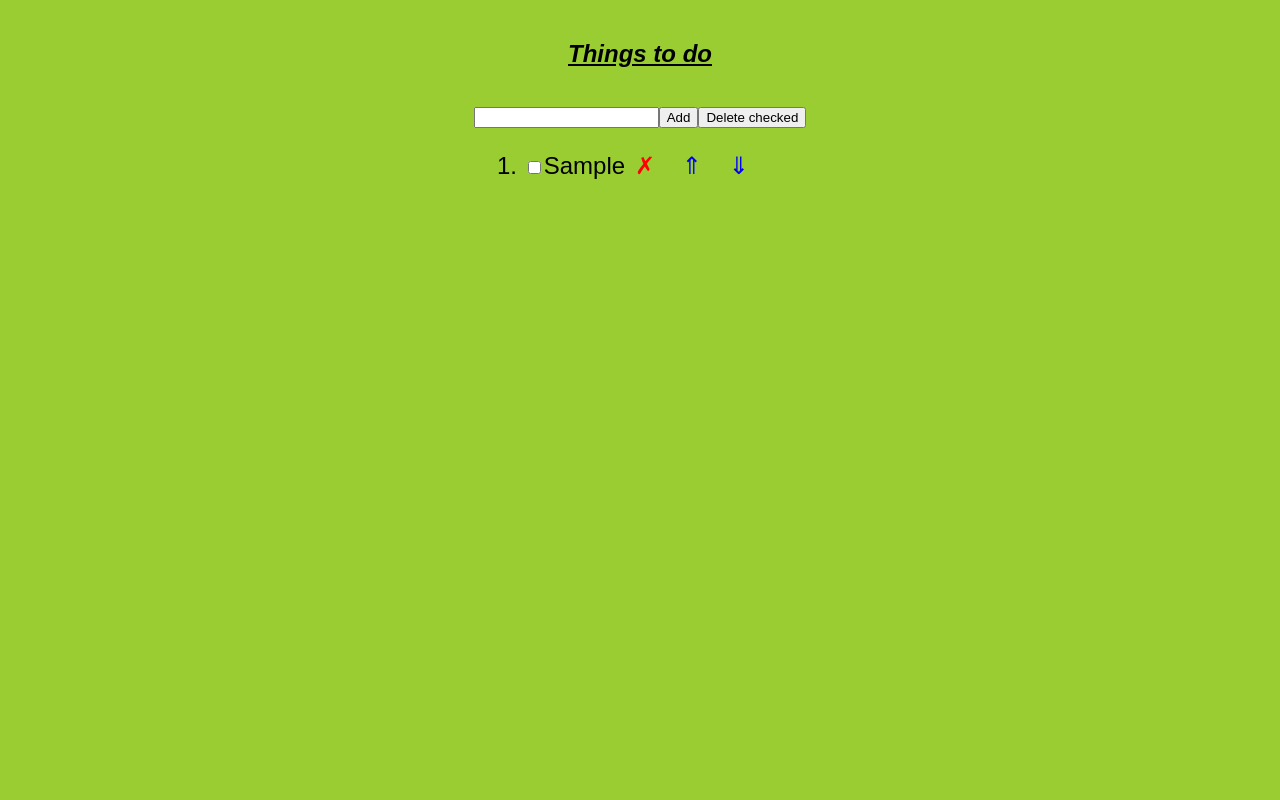
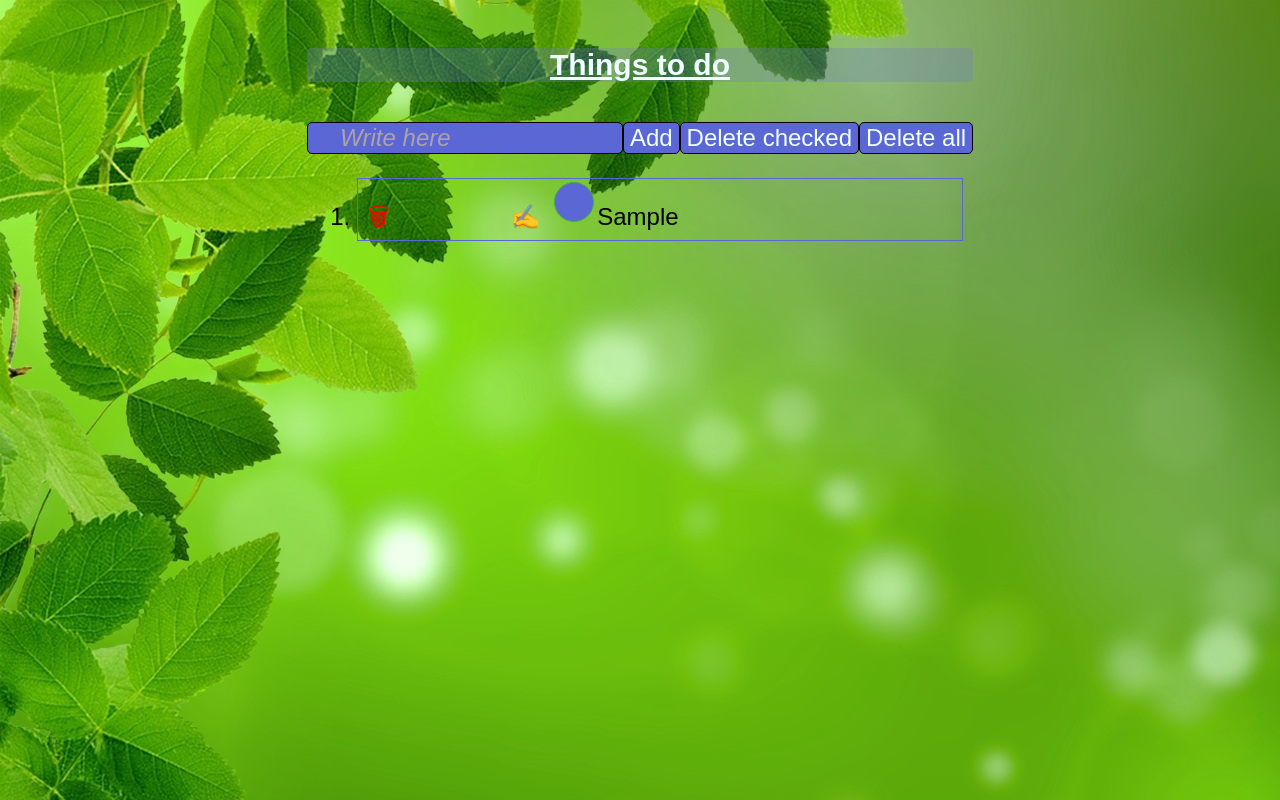
Before and after one commit to AlexIgn88/redux-nextjs-todo, a Next.js app: page / in a window 1280 px wide. Both pictures are taken after typing "Sample" into the empty fields and a click on the button "Add". Built offline with nearby package versions, Linux system fonts and the light colour scheme.

Commit message:
Дальнейшее улучшение кода

```diff
--- a/components/Form.js
+++ b/components/Form.js
@@ -1,5 +1,5 @@
 import { useState } from 'react';
-import { addList, delCheckedLists } from '../redux/actions';
+import { addList, delCheckedLists, delAllLists } from '../redux/actions';
 import { useDispatch } from 'react-redux';
 
 export default function Form() {
@@ -7,13 +7,23 @@ export default function Form() {
         [text, setText] = useState(''),
         dispatch = useDispatch();
 
+    const handleOnKeyDown = (evt) => {
+        if (evt.keyCode === 13) {
+            evt.preventDefault();
+            dispatch(addList(text));
+            setText("");;
+        }
+    };
+
     console.log('рендер Form', Date.now());
 
     return <div className='form'>
         <input
             type="search"
+            placeholder="Write here"
             value={text}
             onInput={(evt) => setText(evt.target.value)}
+            onKeyDown={(evt) => handleOnKeyDown(evt)}
         />
         <button onClick={() => {
             dispatch(addList(text));
@@ -25,5 +35,9 @@ export default function Form() {
             onClick={() => dispatch(delCheckedLists())}>
             Delete checked
         </button>
+        <button
+        onClick={() => dispatch(delAllLists())}>
+            Delete all
+        </button>
     </div>
 }
--- a/components/Lists.js
+++ b/components/Lists.js
@@ -1,12 +1,23 @@
-import { useSelector } from 'react-redux';
+import { useSelector, useDispatch } from 'react-redux';
+import { useState } from 'react';
 import { selectLists } from '../redux/selectors';
-import { checkList, delList, movelistUp, movelistDown } from '../redux/actions';
-import { useDispatch } from 'react-redux';
+import { checkList, delList, movelistUp, movelistDown, renameList } from '../redux/actions';
 
 export default function Lists() {
     const
         lists = useSelector(selectLists),
+        [rename, setRename] = useState(null),
+        [text, setText] = useState(''),
         dispatch = useDispatch();
+
+    const handleOnKeyDown = (evt, id) => {
+        if (evt.keyCode === 13) {
+            evt.preventDefault();
+            dispatch(renameList(id, text));
+            setText("");
+            setRename(false);
+        }
+    };
 
     // console.log(lists);
     console.log('рендер Lists', Date.now());
@@ -17,7 +28,50 @@ export default function Lists() {
                 data-id={el.id}
                 key={el.id}
             >
-                <label className="label">
+                <span
+                    className="cross"
+                    onClick={
+                        (evt) =>
+                            dispatch(delList(+evt.target.closest("Li").dataset.id))
+                    }>
+                    &#128465;
+                </span>
+                <span className="arrow up"
+                    onClick={() =>
+                        dispatch(movelistUp(el.id))
+                    }
+                >
+                    &#11165;
+                </span>
+                <span className="arrow down"
+                    onClick={() =>
+                        dispatch(movelistDown(el.id))
+                    }
+                >
+                    &#11167;
+                </span>
+
+                {rename === el.id
+                    ? <input
+                        type="search"
+                        placeholder="Write here"
+                        value={text}
+                        onInput={(evt) => setText(evt.target.value)}
+                        onKeyDown={(evt) => handleOnKeyDown(evt, el.id)}
+                    />
+                    : <span className="rename"
+                        onClick={() => {
+                            // dispatch(renameList(el.id))
+                            setText(el.str);
+                            setRename(el.id);
+                        }
+                        }
+                    >
+                        &#9997;
+                    </span>}
+
+
+                <label className={el.checked ? "label crossed-out" : "label"}>
                     <input type="checkbox"
                         checked={el.checked}
                         onChange={
@@ -26,28 +80,6 @@ export default function Lists() {
                         } />
                     {el.str}
                 </label>
-                <span
-                    className="cross"
-                    onClick={
-                        (evt) =>
-                            dispatch(delList(+evt.target.closest("Li").dataset.id))
-                    }>
-                    &#10007;
-                </span>
-                <span className="arrow up"
-                    onClick={() =>
-                        dispatch(movelistUp(el.id))
-                    }
-                >
-                    {" "}&#8657;{" "}
-                </span>
-                <span className="arrow down"
-                    onClick={() =>
-                        dispatch(movelistDown(el.id))
-                    }
-                >
-                    {" "}&#8659;{" "}
-                </span>
             </li>
         ))}
     </ol>
--- a/components/Todo.js
+++ b/components/Todo.js
@@ -9,9 +9,9 @@ export default function Todo() {
 
   console.log('рендер Todo', Date.now());
 
-  return <>
-    <h4>Things to do</h4>
+  return <div className='todo'>
+    <div className='heading'>Things to do</div>
     <Form />
     {numberOfLists && <Lists />}
-  </>
+  </div>
 }
--- a/redux/actions.js
+++ b/redux/actions.js
@@ -4,6 +4,8 @@ export const DEL_CHECKED_LISTS = 'DEL_CHECKED_LISTS';
 export const DEL_LIST = 'DEL_LIST';
 export const MOVE_LIST_UP = 'MOVE_LIST_UP';
 export const MOVE_LIST_DOWN = 'MOVE_LIST_DOWN';
+export const DEL_ALL_LISTS = 'DEL_ALL_LISTS';
+export const RENAME_LIST = 'RENAME_LIST';
 
 export function addList(text) {
   return { type: ADD_LIST, text: text };
@@ -28,3 +30,11 @@ export function movelistUp(id) {
 export function movelistDown(id) {
   return { type: MOVE_LIST_DOWN, id: id };
 }
+
+export function delAllLists() {
+  return { type: DEL_ALL_LISTS };
+}
+
+export function renameList(id, text) {
+  return { type: RENAME_LIST, id: id, text: text };
+}
--- a/redux/store.js
+++ b/redux/store.js
@@ -1,7 +1,7 @@
 import { legacy_createStore as createStore } from 'redux';
 
 // import {createWrapper, HYDRATE} from 'next-redux-wrapper';
-import { ADD_LIST, CHECK_LIST, DEL_CHECKED_LISTS, DEL_LIST, MOVE_LIST_UP, MOVE_LIST_DOWN } from './actions.js';
+import { ADD_LIST, CHECK_LIST, DEL_CHECKED_LISTS, DEL_LIST, MOVE_LIST_UP, MOVE_LIST_DOWN, DEL_ALL_LISTS, RENAME_LIST } from './actions.js';
 
 const defaultState = {
   lists: []
@@ -17,14 +17,26 @@ function todoReducer(state = defaultState, action) {
       return Object.assign({}, state, { lists: checkListByID(action.id) });
     case DEL_CHECKED_LISTS:
       return Object.assign({}, state, { lists: state.lists.filter((item) => !item.checked) });
+    case DEL_ALL_LISTS:
+      return Object.assign({}, state, { lists: [] });
     case DEL_LIST:
       return Object.assign({}, state, { lists: delListByID(action.id) });
     case MOVE_LIST_UP:
       return Object.assign({}, state, { lists: movelistUpByID(action.id) });
     case MOVE_LIST_DOWN:
       return Object.assign({}, state, { lists: movelistDownByID(action.id) });
+    case RENAME_LIST:
+      return Object.assign({}, state, { lists: renameListByID(action.id, action.text) });
     default:
       return state;
+  }
+
+  function renameListByID(id, text) {
+    let arr = state.lists;
+    const index = arr.findIndex((item) => id === item.id);
+    arr[index].str = text;
+    // console.log(arr[index]);
+    return [...arr];
   }
 
   function checkListByID(id) {
--- a/styles/style.css
+++ b/styles/style.css
@@ -1,20 +1,96 @@
+:root {
+    background-image: url("/img/background.jpg");
+}
+
 body {
-    background-color: #9ACD32;
-    font-family: sans-serif;
     display: flex;
     justify-content: center;
+}
+
+.todo,
+.todo input,
+.todo button {
+    font-family: cursive, sans-serif, Arial;
+}
+
+.todo {
     font-size: 24px;
 }
 
-h4 {
+.heading,
+.todo input,
+.todo button {
+    border-radius: 5px;
+}
+
+.heading {
     text-align: center;
+    font-weight: bold;
+    font-size: 30px;
+    color: azure;
+    background-color: rgba(110, 124, 201, 0.3);
+    text-decoration: underline;
+    margin-block-start: 1.33em;
+    margin-block-end: 1.33em;
+}
+
+.todo input,
+.todo button {
+    font-size: 24px;
+    border: 1px solid black;
+    background-color: rgb(91, 103, 212);
+    color: azure;
+}
+
+.todo input:active,
+.todo button:active {
+    border-color: gray;
+}
+
+.todo input::placeholder {
+    text-overflow: ellipsis;
+    color: #ada3a3;
+    font-size: 24px;
     font-style: italic;
-    text-decoration: underline;
+    padding-left: 30px;
+}
+
+.todo button:hover {
+    background-color: rgb(73, 83, 172);
+}
+
+.todo li {
+    border: 1px solid rgb(91, 103, 212);
 }
 
 li,
 li span {
     margin: 10px;
+}
+
+.crossed-out {
+    text-decoration: line-through;
+
+}
+
+.todo .label input[type="checkbox"],
+.cross,
+.arrow,
+.todo button,
+.rename {
+    cursor: pointer;
+}
+
+.todo .label input[type="checkbox"] {
+    appearance: none;
+    height: 40px;
+    width: 40px;
+    border: 1px solid #41ad49;
+    border-radius: 100%;
+}
+
+.todo .label input[type="checkbox"]:checked {
+    background-color: #41ad49;
 }
 
 .cross {
@@ -23,4 +99,13 @@ li span {
 
 .arrow {
     color: blue;
+    padding-left: 10px;
 }
+
+li:first-child .up {
+    visibility: hidden;
+}
+
+li:last-child .down {
+    visibility: hidden;
+}
```
Also changed, not shown: includes/HandleOnKeyDown.js (added, +14 -0 lines), public/img/background.jpg (added).
